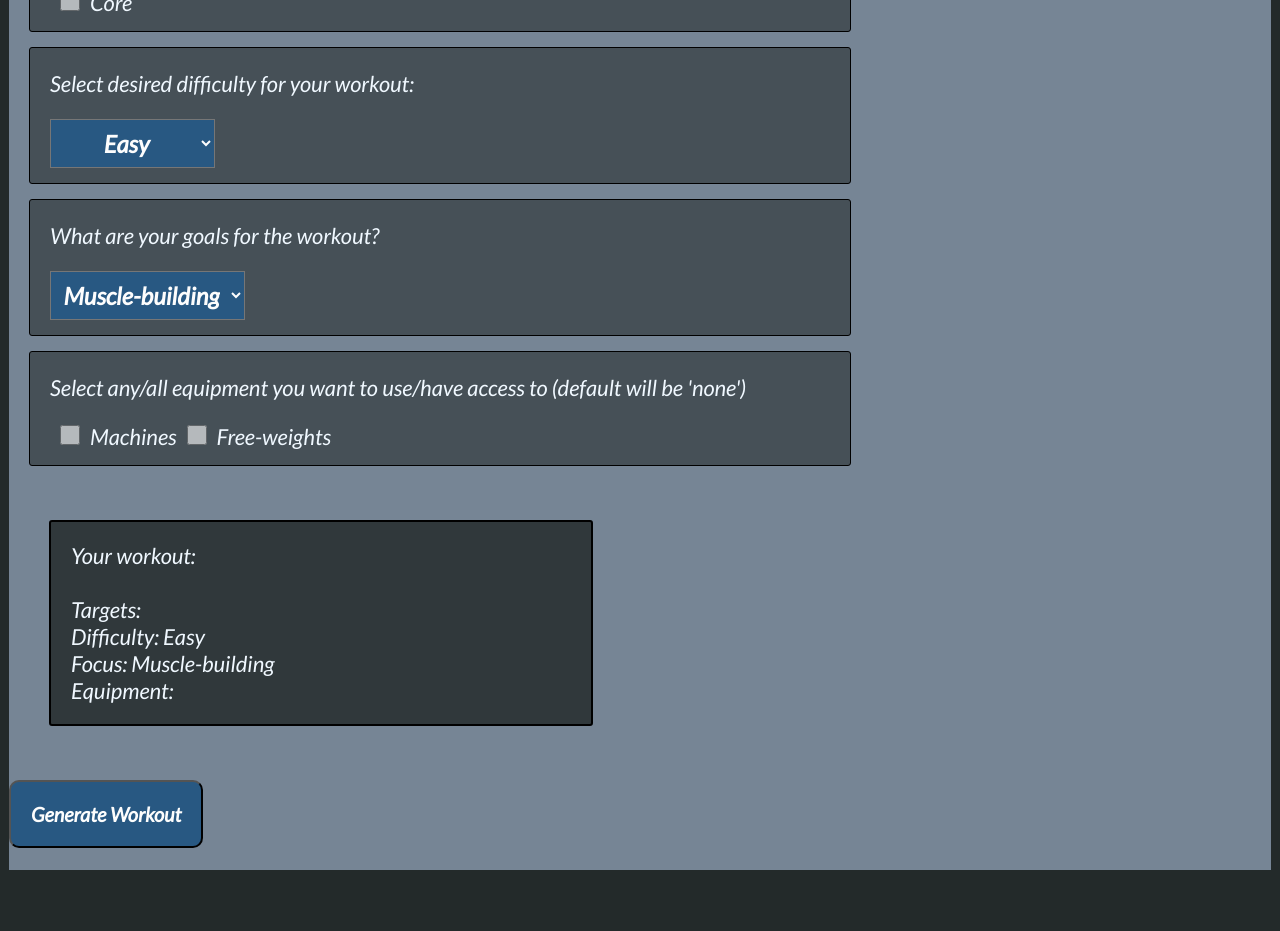
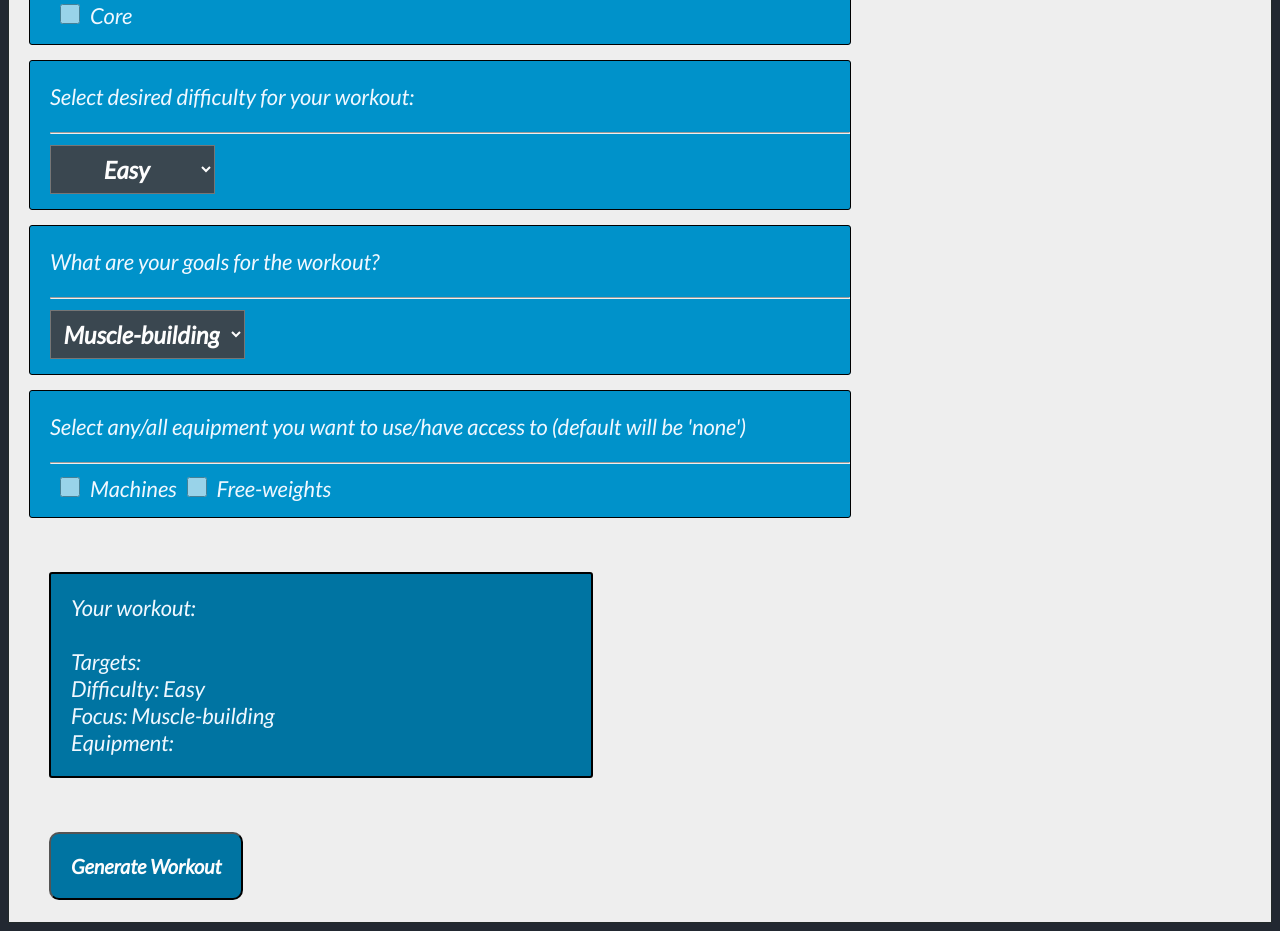
Before and after one commit to b-e-n-murray/react-gym-buddy-app, a React (Create React App) app: page / in a window 1280 px wide. Shown: the part 440-1371 px from the top of the page. Before the commit the page ends 1319 px from the top, so only its background shows below. Built offline with nearby package versions, Linux system fonts and the light colour scheme.

Commit message:
restyling

```diff
--- a/src/App.css
+++ b/src/App.css
@@ -2,7 +2,7 @@
 @import url("https://fonts.googleapis.com/css2?family=Lato:ital@1&family=Permanent+Marker&display=swap");
 
 :root {
-  background-color: rgb(35, 42, 42);
+	background: #222831;
 }
 
 .appHeader {
@@ -18,7 +18,7 @@
   font-weight: 500;
   font-size: 22px;
   color: aliceblue;
-  background-color: rgb(118, 133, 149);
+	background: #eeeeee;
   border: 1px solid rgb(35, 42, 42);
 }
 
@@ -30,15 +30,17 @@
   border-radius: 3px;
   width: 800px;
   height: fit-content;
-  background-color: rgba(35, 42, 42, 0.577);
+	background: #0092ca;
   margin-left: 20px;
 }
 
-.muscleCheckboxes {
+.allMusclesCheckboxes {
+
+}
+.inputCheckbox {
   height: 20px;
   width: 40px;
   margin: auto;
-  background-color: cadetblue;
   cursor: pointer;
   opacity: 0.6;
 }
@@ -50,7 +52,7 @@
   font-weight: 700;
   text-align: center;
   padding: 8px;
-  background-color: rgb(40, 88, 130);
+	background: #3a4750;
 }
 
 .workout-summary {
@@ -60,7 +62,7 @@
   width: 800px;
   height: fit-content;
   width: 500px;
-  background-color: rgba(35, 42, 42, 0.84);
+	background: #0074a2;
   margin-left: 40px;
 }
 
@@ -71,12 +73,13 @@
   text-align: center;
   font-weight: 700;
   padding: 20px;
-  background-color: rgb(40, 88, 130);
+	background: #0074a2;
   border-radius: 10px;
-  margin-left: auto;
-  margin-right: auto;
+  margin-left: 40px;
+  display: flex;
 }
 
 .workout {
   font-family: "Lato", sans-serif;
+  color: #222831;
 }
--- a/src/components/UserPrompts.tsx
+++ b/src/components/UserPrompts.tsx
@@ -64,12 +64,13 @@ function UserPrompts(): JSX.Element {
       <div className="allInputs">
         <div className="single-input">
         <p>What body part(s) do you want to train? (3 Maximum)</p>
+        <hr />
           {targetMuscles.length < 3
             ? muscleGroups.map((muscle) => {
                 return (
-                  <div key={muscle}>
+                  <div key={muscle} className="allMusclesCheckboxes">
                     <input
-                      className="muscleCheckboxes"
+                      className="inputCheckbox"
                       type="checkbox"
                       onChange={() => {
                         if (targetMuscles.includes(muscle)) {
@@ -95,7 +96,7 @@ function UserPrompts(): JSX.Element {
                 return (
                   <div key={muscle}>
                     <input
-                      className="muscleCheckboxes"
+                      className="inputCheckbox"
                       type="checkbox"
                       onChange={(e) => {
                         if (targetMuscles.includes(muscle)) {
@@ -121,6 +122,7 @@ function UserPrompts(): JSX.Element {
               </div>
               <div className="single-input">
           <p>Select desired difficulty for your workout:</p>
+          <hr />
           <select
             className="formDropdown"
             onChange={(e) => setDifficulty(e.target.value)}
@@ -132,6 +134,7 @@ function UserPrompts(): JSX.Element {
           </div>
           <div className="single-input">
           <p>What are your goals for the workout?</p>
+          <hr />
           <select
             className="formDropdown"
             onChange={(e) => setGoal(e.target.value)}
@@ -146,19 +149,20 @@ function UserPrompts(): JSX.Element {
             Select any/all equipment you want to use/have access to (default
             will be 'none')
           </p>
+          <hr />
           <div>
             {equipOptions.map((option) => {
               return (
                 <>
                   <input
                     key={option}
-                    className="muscleCheckboxes"
+                    className="inputCheckbox"
                     type="checkbox"
                     onChange={() => {
                       if (equips.includes(option)) {
                         setEquips(
-                          equips.filter((targetMuscle) => {
-                            return targetMuscle !== option;
+                          equips.filter((equip) => {
+                            return equip !== option;
                           })
                         );
                       }
```
